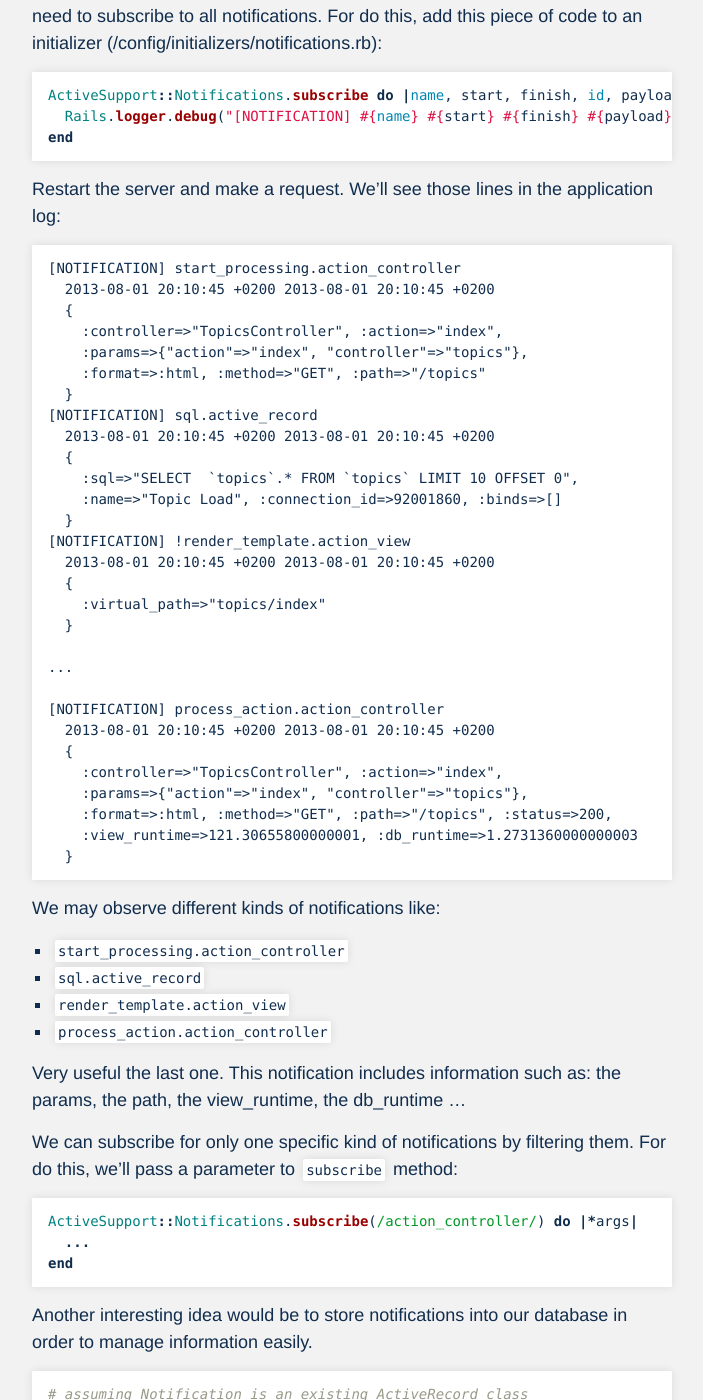
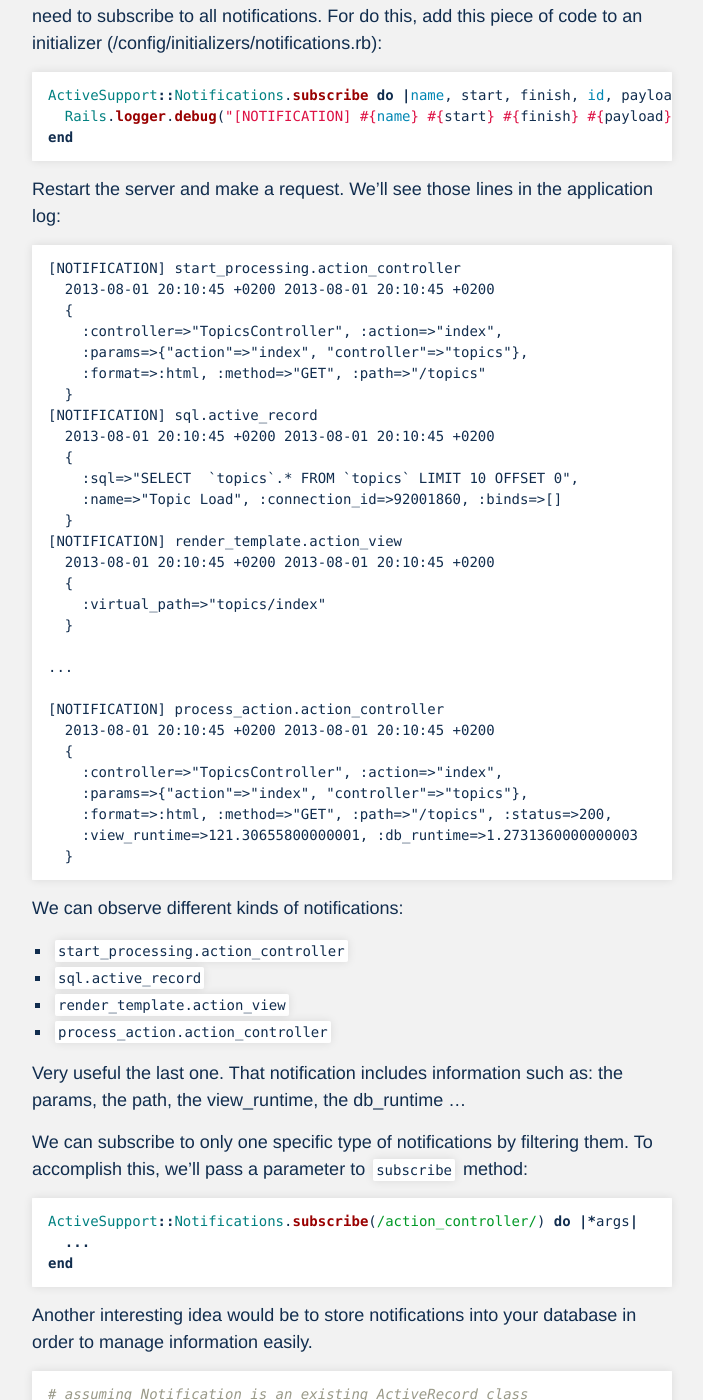
Before and after one commit to markets/markets.github.io, a Jekyll site: the page built from _posts/2013-08-02-rails-notifications.md, in a window 1280 px wide and 1400 px high, scrolled down 576 px. Shown: the whole window, without its empty margins (288-991 px from the left). Built offline with Jekyll 4.4.1, drawn with Linux system fonts in a browser that asks for light colours; some of the changed text lies outside the part shown.

Commit message:
more rewording :)

````diff
--- a/_posts/2013-08-02-rails-notifications.md
+++ b/_posts/2013-08-02-rails-notifications.md
@@ -34,7 +34,7 @@ Restart the server and make a request. We'll see those lines in the application
     :sql=>"SELECT  `topics`.* FROM `topics` LIMIT 10 OFFSET 0",
     :name=>"Topic Load", :connection_id=>92001860, :binds=>[]
   }
-[NOTIFICATION] !render_template.action_view
+[NOTIFICATION] render_template.action_view
   2013-08-01 20:10:45 +0200 2013-08-01 20:10:45 +0200
   {
     :virtual_path=>"topics/index"
@@ -52,16 +52,16 @@ Restart the server and make a request. We'll see those lines in the application
   }
 ```
 
-We may observe different kinds of notifications like:
+We can observe different kinds of notifications:
 
 * `start_processing.action_controller`
 * `sql.active_record`
 * `render_template.action_view`
 * `process_action.action_controller`
 
-Very useful the last one. This notification includes information such as: the params, the path, the view_runtime, the db_runtime ...
+Very useful the last one. That notification includes information such as: the params, the path, the view_runtime, the db_runtime ...
 
-We can subscribe for only one specific kind of notifications by filtering them. For do this, we'll pass a parameter to `subscribe` method:
+We can subscribe to only one specific type of notifications by filtering them. To accomplish this, we'll pass a parameter to `subscribe` method:
 
 ```ruby
 ActiveSupport::Notifications.subscribe(/action_controller/) do |*args|
@@ -69,7 +69,7 @@ ActiveSupport::Notifications.subscribe(/action_controller/) do |*args|
 end
 ```
 
-Another interesting idea would be to store notifications into our database in order to manage information easily.
+Another interesting idea would be to store notifications into your database in order to manage information easily.
 
 ```ruby
 # assuming Notification is an existing ActiveRecord class
--- a/projects.html
+++ b/projects.html
@@ -17,7 +17,7 @@ title: Projects
 
 <h4>JavaScript projects</h4>
 <ul>
-  <li><a href="https://github.com/markets/suchtube" target="_blank">Suchtube</a> - Youtube Search as a service</li>
+  <li><a href="https://github.com/markets/suchtube" target="_blank">Suchtube</a> - Youtube Search as a service and CLI</li>
   <li><a href="https://github.com/ralixjs/ralix" target="_blank">Ralix</a> - Microframework for building and organizing Rails front-ends via Webpacker</li>
 </ul>
 
````
Also changed, not shown: other parts of _posts/2013-08-02-rails-notifications.md (+4 -4 lines), _posts/2013-05-14-hello-world.md (+4 -4 lines), _posts/2013-06-04-introducing-unscoped-associations.md (+6 -6 lines), _posts/2013-07-17-jekyll-timeago.md (+1 -1 lines), _posts/2013-10-04-calling-super-in-ruby.md (+2 -0 lines).
